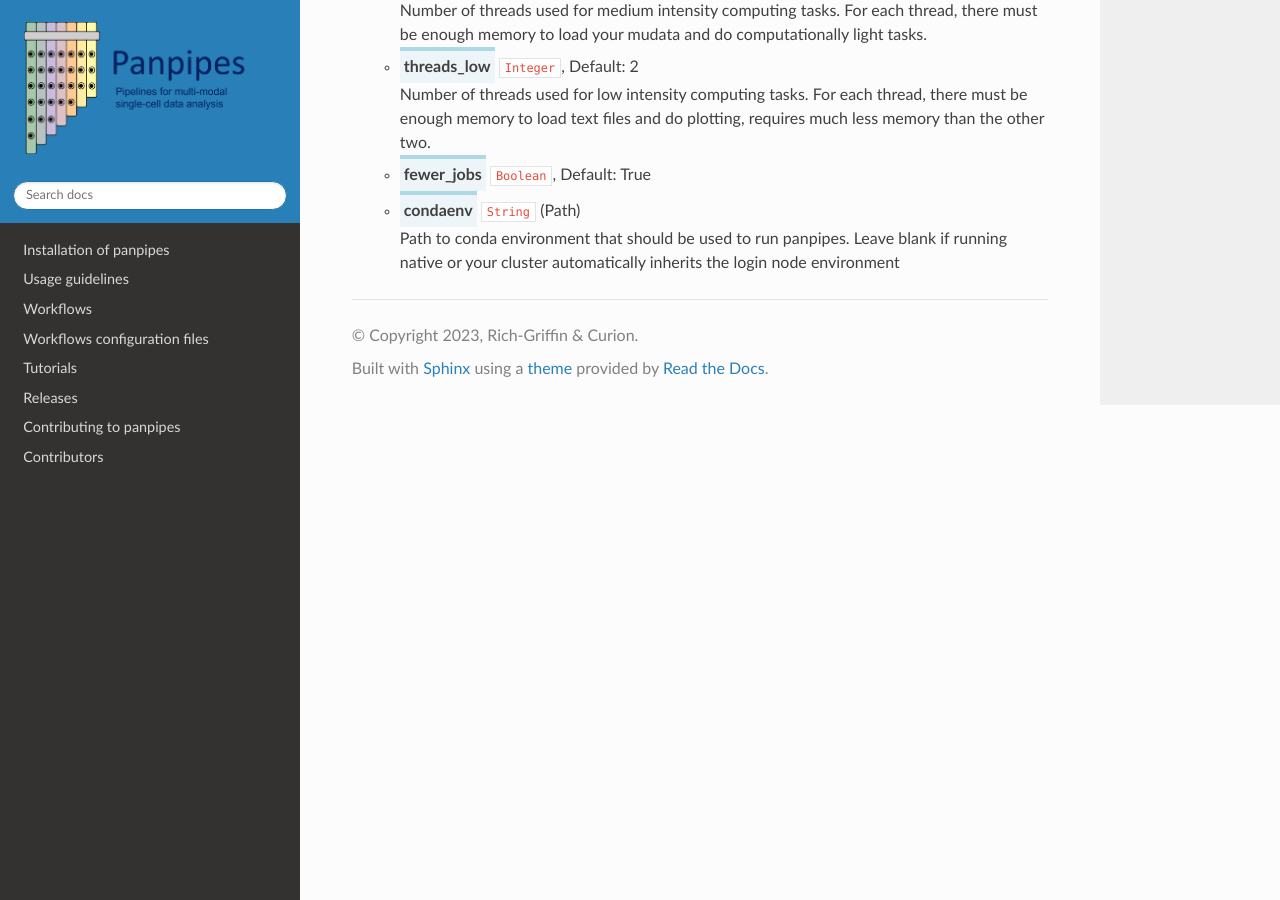
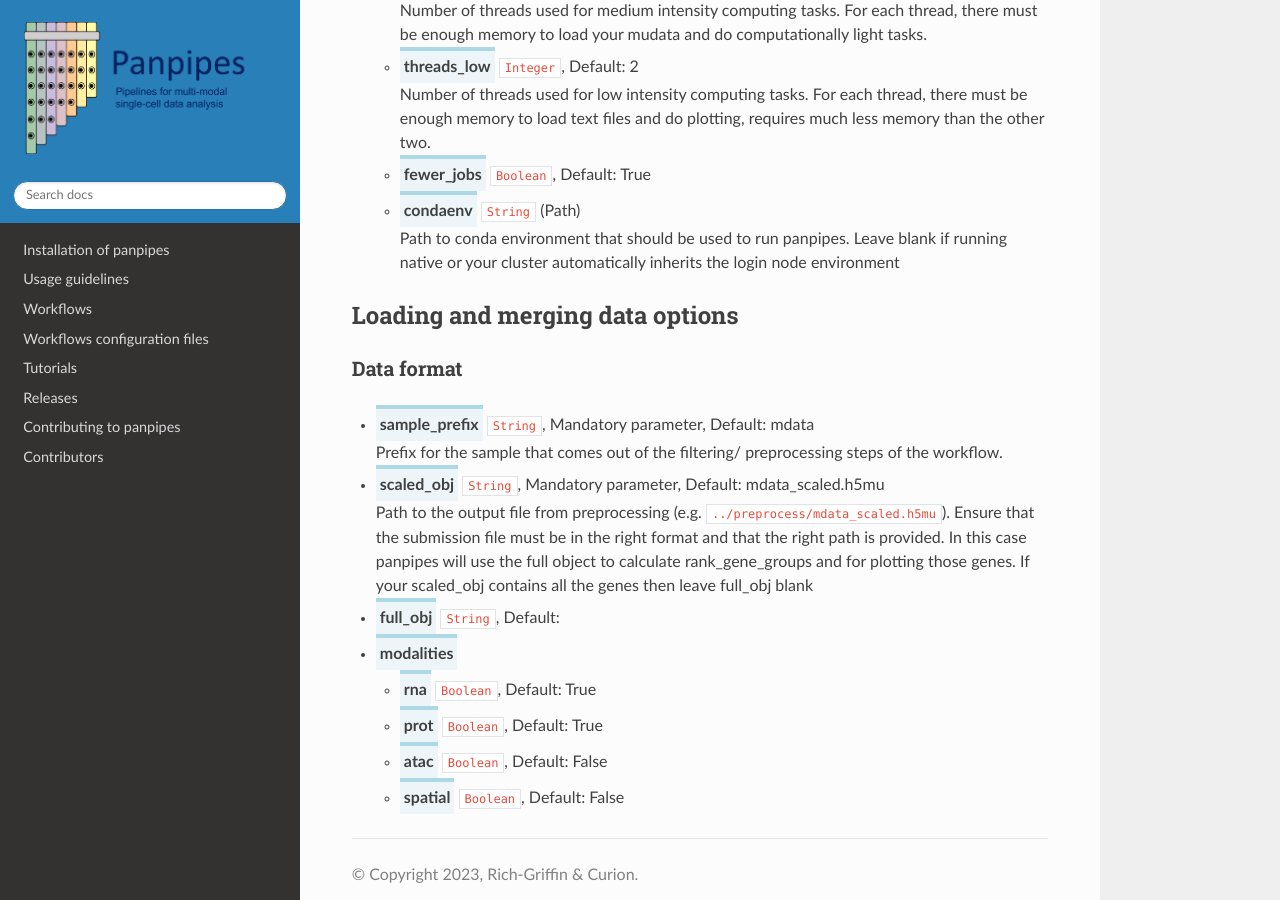
Before and after one commit to bio-la/panpipes-nextflow, a Sphinx documentation site: the page built from docs/yaml_docs/pipeline_clustering_yml.md, in a window 1280 px wide and 900 px high, scrolled down 887 px. Built offline with Sphinx 7.4.7 and the Read the Docs theme 2.0.0, drawn with Linux system fonts in a browser that asks for light colours.

Commit message:
Update pipeline_clustering_yml.md

```diff
--- a/docs/yaml_docs/pipeline_clustering_yml.md
+++ b/docs/yaml_docs/pipeline_clustering_yml.md
@@ -45,3 +45,22 @@ Specified by the following three parameters:
   - <span class="parameter">condaenv</span> `String` (Path)<br>
     Path to conda environment that should be used to run panpipes.
     Leave blank if running native or your cluster automatically inherits the login node environment
+
+## Loading and merging data options
+### Data format
+
+- <span class="parameter">sample_prefix</span> `String`, Mandatory parameter, Default: mdata<br>
+Prefix for the sample that comes out of the filtering/ preprocessing steps of the workflow.
+
+
+- <span class="parameter">scaled_obj</span> `String`, Mandatory parameter, Default: mdata_scaled.h5mu<br>
+ Path to the output file from preprocessing (e.g. `../preprocess/mdata_scaled.h5mu`).
+ Ensure that the submission file must be in the right format and that the right path is provided. In this case panpipes will use the full object to calculate rank_gene_groups and for plotting those genes. If your scaled_obj contains all the genes then leave full_obj blank
+
+- <span class="parameter">full_obj</span> `String`, Default: <br>
+
+- <span class="parameter">modalities</span><br>
+  - <span class="parameter">rna</span> `Boolean`, Default: True<br>
+  - <span class="parameter">prot</span> `Boolean`, Default: True<br>
+  - <span class="parameter">atac</span> `Boolean`, Default: False<br>
+  - <span class="parameter">spatial</span> `Boolean`, Default: False<br>
```
